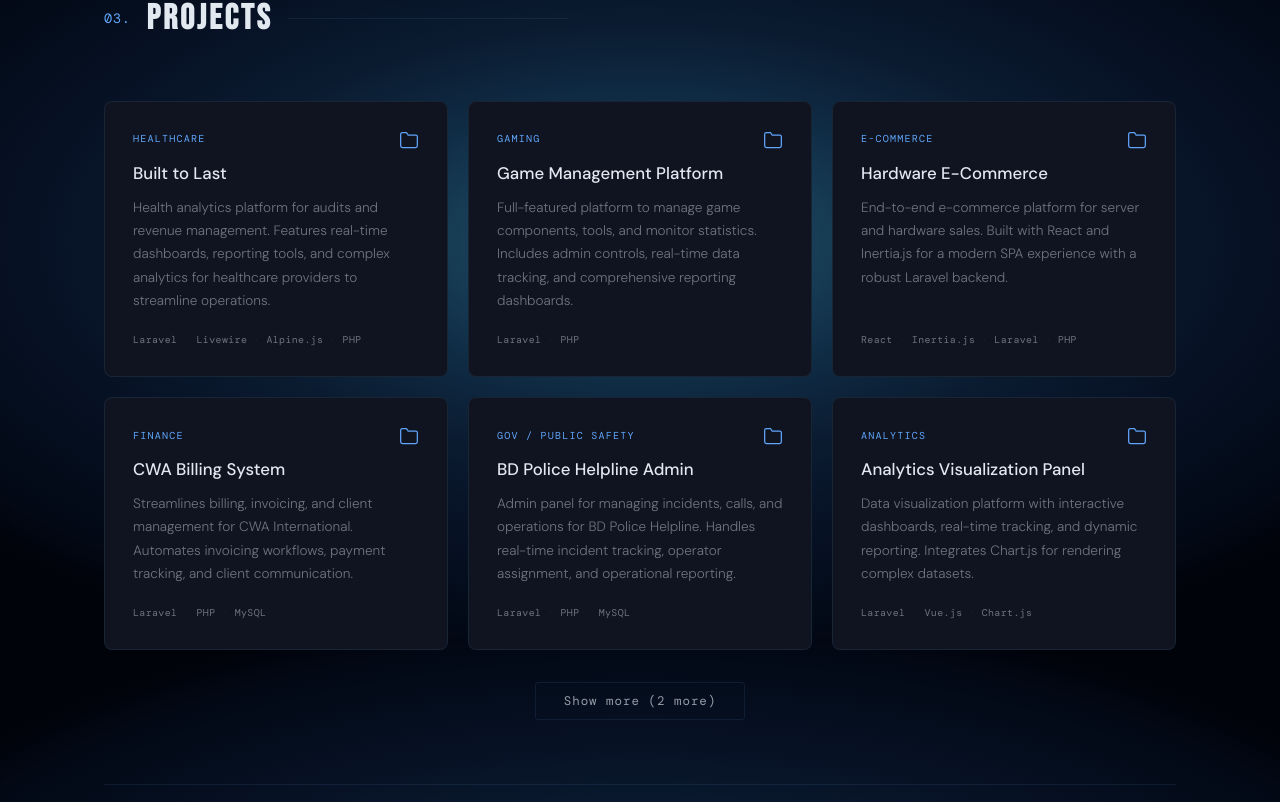
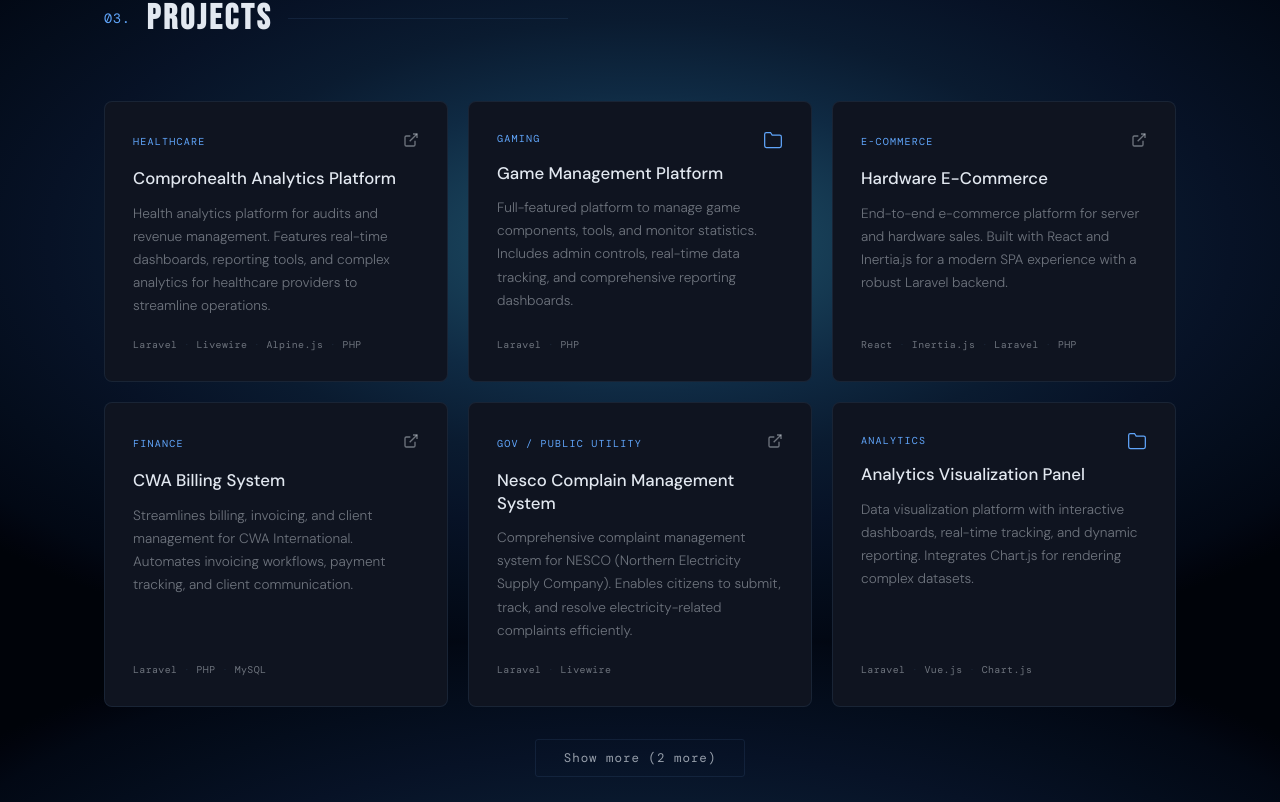
Before and after one commit to thbappy7706/thbappy7706.github.io, a React (Vite) app: page / in a window 1280 px wide. Shown: the part 2558-3360 px from the top of the page. Built offline with nearby package versions, Linux system fonts and the light colour scheme; a web font is replaced by a local one.

Commit message:
update some links

```diff
--- a/index.html
+++ b/index.html
@@ -42,7 +42,7 @@
       "image": "https://thbappy7706.github.io/profile.png",
       "sameAs": [
         "https://github.com/thbappy7706",
-        "https://linkedin.com/in/tanvirhossenbappy",
+        "https://www.linkedin.com/in/tanvir-hossen-bappy/",
         "https://medium.com/@tanvirhossenbappy751"
       ],
       "jobTitle": "Full Stack Web Developer",
--- a/src/components/About.jsx
+++ b/src/components/About.jsx
@@ -2,7 +2,7 @@
 import styles from './About.module.css'
 
 const skills = [
-  { cat: 'Backend', items: ['Laravel', 'PHP', 'RESTful APIs', 'MySQL', 'PostgreSQL', 'Query Optimization'] },
+  { cat: 'Backend', items: ['Laravel', 'PHP', 'Golang', 'RESTful APIs', 'MySQL', 'PostgreSQL'] },
   { cat: 'Frontend', items: ['React', 'Vue.js', 'Alpine.js', 'Inertia.js', 'Livewire', 'Tailwind CSS'] },
   { cat: 'DevOps & Tools', items: ['Docker', 'Git', 'GitHub', 'CI/CD', 'Agile/Scrum', 'JetBrains'] },
 ]
--- a/src/components/Contact.jsx
+++ b/src/components/Contact.jsx
@@ -21,7 +21,7 @@
               I'm currently open to new opportunities — whether it's a full-time role,
               contract work, or an exciting collaboration. My inbox is always open.
             </p>
-            <a href="mailto:thbappy7706@gmail.com" className={styles.emailBtn}>
+            <a href="mailto:tanvirbappy7706@gmail.com" className={styles.emailBtn}>
               Say hello →
             </a>
           </div>
@@ -35,14 +35,14 @@
                 handle="@thbappy7706"
               />
               <ContactLink
-                href="https://linkedin.com/in/tanvirhossenbappy"
+                href="https://www.linkedin.com/in/tanvir-hossen-bappy/"
                 label="LinkedIn"
-                handle="tanvirhossenbappy"
+                handle="tanvir-hossen-bappy"
               />
               <ContactLink
-                href="mailto:thbappy7706@gmail.com"
+                href="mailto:tanvirbappy7706@gmail.com"
                 label="Email"
-                handle="thbappy7706@gmail.com"
+                handle="tanvirbappy7706@gmail.com"
               />
               <ContactLink
                 href="https://ibss.com.bd"
--- a/src/components/Navbar.jsx
+++ b/src/components/Navbar.jsx
@@ -71,7 +71,7 @@
           <li>
             <a
               className={styles.resumeBtn}
-              href="https://drive.google.com/file/d/1g2Z5oPfgLM9JzR4KQ7bXnVi8wCm3uDhY/view"
+              href="https://drive.google.com/file/d/1SxYmHRYs9EE1lYF1lVx6XIDOh47AOHhR/view?usp=sharing"
               target="_blank"
               rel="noreferrer"
               onClick={() => setMenuOpen(false)}
--- a/src/components/Projects.jsx
+++ b/src/components/Projects.jsx
@@ -6,10 +6,11 @@
 
 const featured = [
   {
-    title: 'Built to Last',
+    title: 'Comprohealth Analytics Platform',
     desc: 'Health analytics platform for audits and revenue management. Features real-time dashboards, reporting tools, and complex analytics for healthcare providers to streamline operations.',
     tags: ['Laravel', 'Livewire', 'Alpine.js', 'PHP'],
     category: 'Healthcare',
+    href: 'https://www.comprohealth.com/',
   },
   {
     title: 'Game Management Platform',
@@ -22,18 +23,21 @@
     desc: 'End-to-end e-commerce platform for server and hardware sales. Built with React and Inertia.js for a modern SPA experience with a robust Laravel backend.',
     tags: ['React', 'Inertia.js', 'Laravel', 'PHP'],
     category: 'E-Commerce',
+    href: 'https://www.ibssbd.com/',
   },
   {
     title: 'CWA Billing System',
     desc: 'Streamlines billing, invoicing, and client management for CWA International. Automates invoicing workflows, payment tracking, and client communication.',
     tags: ['Laravel', 'PHP', 'MySQL'],
     category: 'Finance',
+    href: 'https://www.cwa.international/',
   },
   {
-    title: 'BD Police Helpline Admin',
-    desc: 'Admin panel for managing incidents, calls, and operations for BD Police Helpline. Handles real-time incident tracking, operator assignment, and operational reporting.',
-    tags: ['Laravel', 'PHP', 'MySQL'],
-    category: 'Gov / Public Safety',
+    title: 'Nesco Complain Management System',
+    desc: 'Comprehensive complaint management system for NESCO (Northern Electricity Supply Company). Enables citizens to submit, track, and resolve electricity-related complaints efficiently.',
+    tags: ['Laravel', 'Livewire'],
+    category: 'Gov / Public Utility',
+    href: 'https://complain.nesco.gov.bd/',
   },
   {
     title: 'Analytics Visualization Panel',
@@ -46,6 +50,7 @@
     desc: 'Backend API and admin panel for managing menstrual health programs with secure role-based access, detailed report generation, and program analytics.',
     tags: ['Laravel', 'PHP', 'MySQL'],
     category: 'Health',
+    href: 'https://www.wateraid.org/bd/publications/menstrual-health-and-hygiene-journey-of-wateraid-bangladesh',
   },
   {
     title: 'Clinical Reference API',
@@ -56,6 +61,12 @@
 ]
 
 const sidehustles = [
+  {
+    title: 'QuestionCraft',
+    desc: 'Mobile-first Bangla exam question paper creator built as an installable PWA. Allows teachers to create, manage, and export structured question papers directly from their mobile devices.',
+    tags: ['React 19', 'TypeScript', 'Zustand', 'PWA'],
+    href: 'https://thbappy7706.github.io/bangla-question-maker/',
+  },
   {
     title: 'Real-Time Pizza Tracker',
     desc: 'Real-time order tracking system with live status updates using WebSockets. Features interactive order placement and status monitoring from preparation to delivery.',
@@ -162,7 +173,13 @@
     >
       <div className={styles.cardHeader}>
         <span className={styles.category}>{project.category}</span>
-        <FolderIcon />
+        {project.href ? (
+          <a href={project.href} target="_blank" rel="noreferrer" className={styles.sideCardLink}>
+            <ExternalIcon />
+          </a>
+        ) : (
+          <FolderIcon />
+        )}
       </div>
       <h3 className={styles.cardTitle}>{project.title}</h3>
       <p className={styles.cardDesc}>{project.desc}</p>
```
